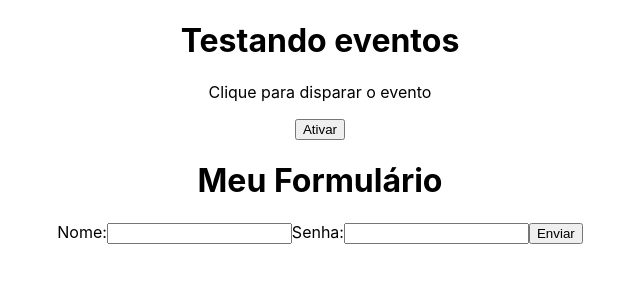
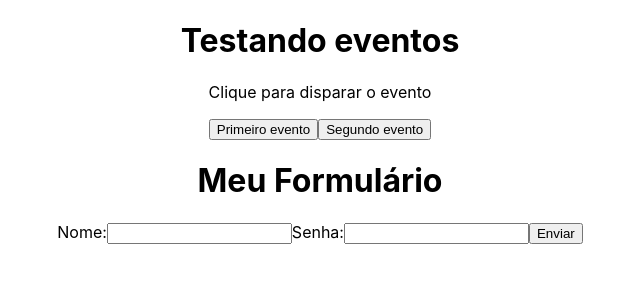
Before and after one commit to viniciusjuste/Curso-de-React, a React (Create React App) app in the folder meu-projeto/: page / in a window 1280 px wide. Shown: the top 300 px of the page, without its empty margins (320-960 px from the left). Built offline with nearby package versions, Linux system fonts and the light colour scheme.

Commit message:
feat: Passar eventos por props

```diff
--- a/meu-projeto/src/components/Evento.jsx
+++ b/meu-projeto/src/components/Evento.jsx
@@ -1,13 +1,20 @@
+import Button from "./evento/Button";
+
 const Evento = ({ numero }) => {
 
     const meuEvento = () => {
-        console.log(`Opa, fui ativado ${numero} vezes!`);
+        console.log(`Opa, Ativou primeiro evento!`);
+    }
+
+    const segundoEvento = () => {
+        console.log(`Opa, Ativou segundo evento!`);
     }
 
     return (
         <div>
             <p>Clique para disparar o evento</p>
-            <button onClick={meuEvento}>Ativar</button>
+            <Button event={meuEvento} text="Primeiro evento"/>
+            <Button event={segundoEvento} text="Segundo evento"/>
         </div>
     );
 };
--- /dev/null
+++ b/meu-projeto/src/components/evento/Button.jsx
@@ -0,0 +1,7 @@
+const Button = ({ text, event }) => {
+    return (
+        <button onClick={event}>{text}</button>
+    );
+}
+
+export default Button
```
